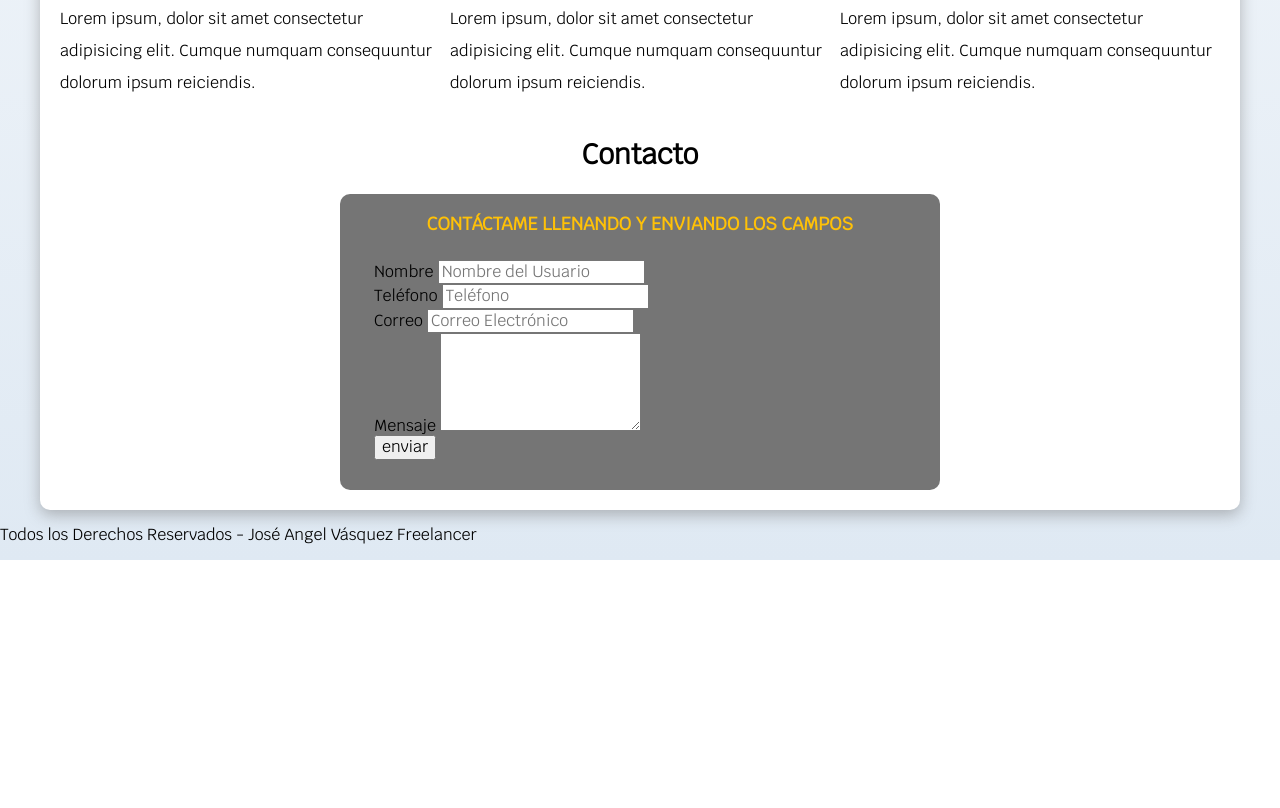
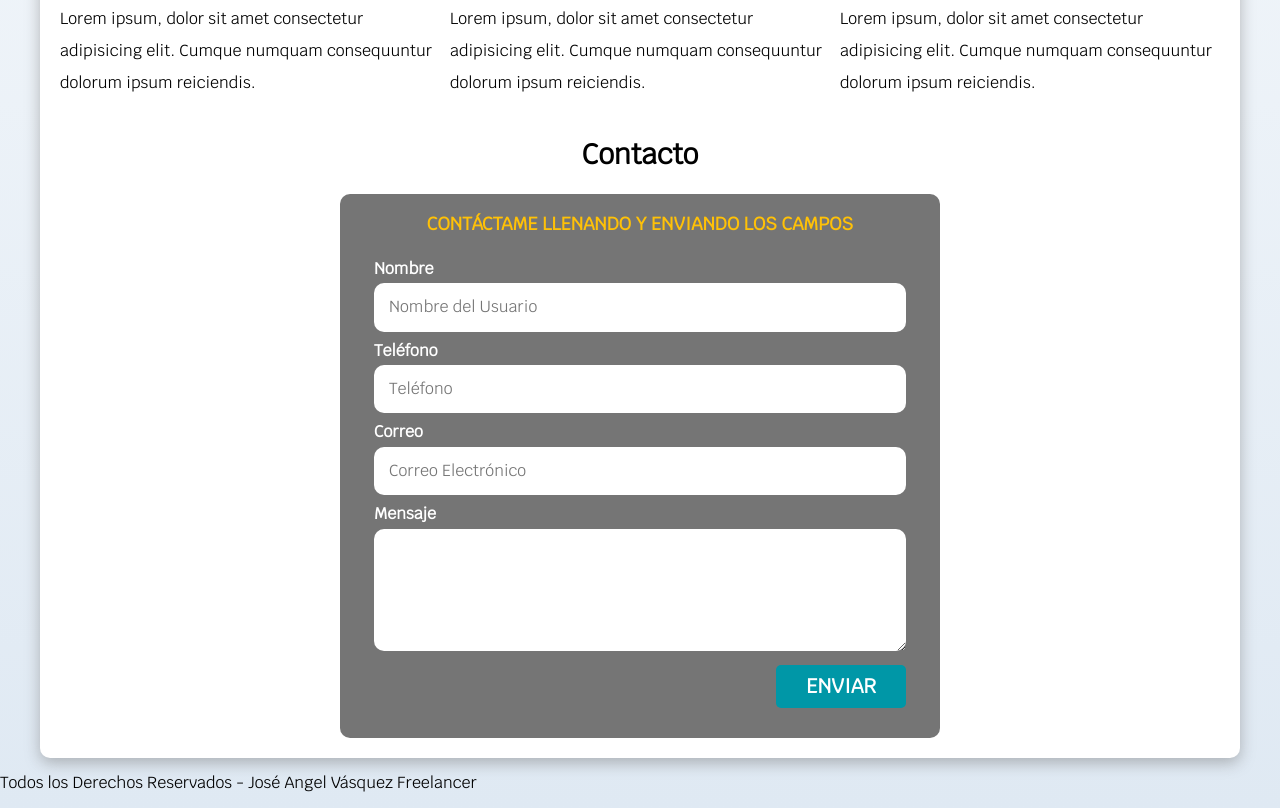
Before and after one commit to joseangvas/portafolio-udemy, a plain HTML site: page index.html in a window 1280 px wide. Shown: the part 926-1734 px from the top of the page. Before the commit the page ends 1486 px from the top, so only its background shows below. Drawn offline with Linux system fonts and the light colour scheme.

Commit message:
Maquetado de Formulario de Contacto

```diff
--- a/css/styles.css
+++ b/css/styles.css
@@ -56,13 +56,17 @@ body {
   border-radius: .5rem;
   width: 90%;
   text-align: center;
-
+  border: none;
 }
 
 @media (min-width: 768px) {
   .boton {
     width: auto;
   }
+}
+
+.boton:hover {
+  cursor: pointer;
 }
 
   /* Tipografía */
@@ -89,6 +93,25 @@ h1,h2,h3 {
 
 .parrafo {
   font-size: var(--fuente-principal);
+}
+
+/* Utilidades */
+.w-sm-100 {
+  width: 100%;
+}
+
+.flex {
+  display: flex;
+}
+
+.alinear-derecha {
+  justify-content: flex-end;
+}
+
+@media (min-width: 768px) {
+  .w-sm-100 {
+    width: auto;
+  }
 }
 
 /* Navegación Principal */
@@ -218,3 +241,27 @@ h1,h2,h3 {
   color: var(--primario);
 
 }
+
+.contenedor-campos {
+
+}
+
+.campo {
+  margin-bottom: 1rem;
+
+}
+
+.campo label {
+  color: var(--blanco);
+  font-weight: bold;
+  margin-bottom: .5rem;
+  display: block;
+}
+
+.input-text {
+  width: 100%;
+  border: none;
+  padding: 1.5rem;
+  border-radius: 1rem;
+
+}
--- a/index.html
+++ b/index.html
@@ -110,27 +110,27 @@
             <div class="contenedor-campos">
               <div class="campo">
                 <label for="">Nombre</label>
-                <input type="text" placeholder="Nombre del Usuario">
+                <input type="text" class="input-text" placeholder="Nombre del Usuario">
               </div>
 
               <div class="campo">
                 <label for="">Teléfono</label>
-                <input type="tel" placeholder="Teléfono">
+                <input type="tel" class="input-text" placeholder="Teléfono">
               </div>
 
               <div class="campo">
                 <label for="">Correo</label>
-                <input type="email" placeholder="Correo Electrónico">
+                <input type="email"class="input-text"  placeholder="Correo Electrónico">
               </div>
 
               <div class="campo">
                 <label for="">Mensaje</label>
-                <textarea name="" id="" cols="20" rows="5"></textarea>
+                <textarea class="input-text" name="" id="" cols="20" rows="5"></textarea>
               </div>
             </div>
 
-            <div>
-              <input type="submit" value="enviar">
+            <div class="alinear-derecha flex">
+              <input type="submit" class="boton w-sm-100" value="enviar">
             </div>
           </fieldset>
 
```
